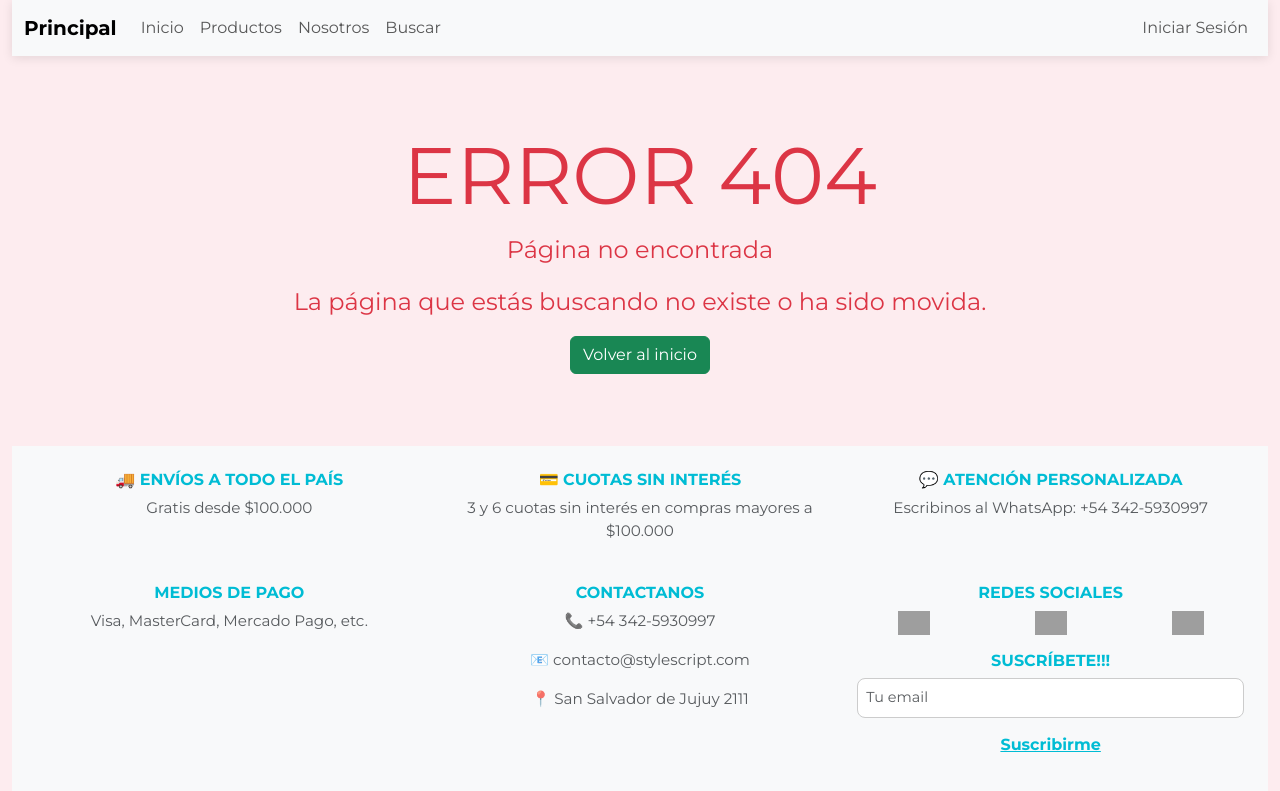
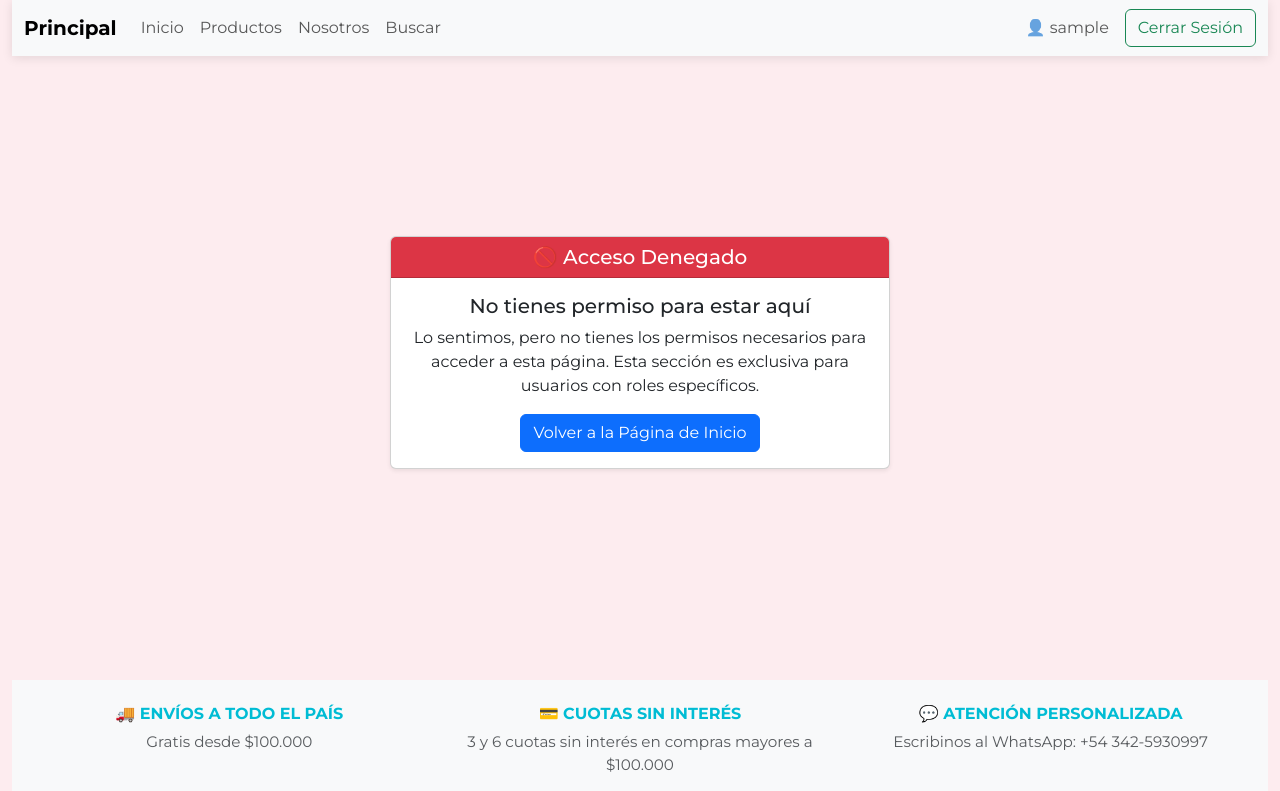
Before and after one commit to Chris213-boop/TrabajoFinalGrupo22Comision2, a React (Vite) app: page /no-autorizado in a window 1280 px wide. Shown: the top 791 px of the page. Built offline with nearby package versions, Linux system fonts and the light colour scheme; no server answers; sample sign-in values are in the browser's storage; grey boxes are pictures that could not be loaded.

Commit message:
implemente una seccion de NoAutorizado MaximilianoAntenor

```diff
--- a/src/assets/components/ProtectorRutas.jsx
+++ b/src/assets/components/ProtectorRutas.jsx
@@ -1,37 +1,29 @@
-import { Navigate, replace } from "react-router-dom";
+import { Navigate } from "react-router-dom";
 import useAut from "../hooks/useAut";
 import { Spinner, Container } from "react-bootstrap";
 
-//Componente para proteger rutas basadas en autenticación y roles
+const ProtectorRutas = ({ rolesPermitidos, children }) => {
+  const { isAuthenticated, user, isLoading } = useAut();
 
-const ProtectorRutas = ({rolesPermitidos, children}) => {
-    const { isAutenticated, user, isLoading } = useAut();
-
-    //Mostrar un spinner mientras se carga el estado de autenticacion
   if (isLoading) {
-        return(
+    return (
       <Container className="text-center mt-5">
         <Spinner animation="border" role="status">
-                    <span className="visually-hidden">
-                        Cargando autenticación...
-                    </span>
+          <span className="visually-hidden">Cargando autenticación...</span>
         </Spinner>
-                <p className="mt-2" >Verificando sesión...</p>
+        <p className="mt-2">Verificando sesión...</p>
       </Container>
     );
   }
 
-    //Si no esta autenticado, redirigir al login
-    if (isAutenticated) {
-        return <Navigate to="/login" replace />;
+  if (!isAuthenticated) {
+    return <Navigate to="/" replace />;
   }
 
-    //Si esta autenticado, verificar el rol (si se especifican roles permitidos)
   if (rolesPermitidos && !rolesPermitidos.includes(user?.rol)) {
-        return <Navigate to="/unauthorized" replace />;
+    return <Navigate to="/no-autorizado" replace />;
   }
 
-    //Si esta autenticado y autorizado por rol, renderizar el componente hijo
   return children;
 };
 
--- a/src/assets/contexts/AutorizacionesContext.jsx
+++ b/src/assets/contexts/AutorizacionesContext.jsx
@@ -1,53 +1,74 @@
-import { createContext, useState,useMemo, useCallback } from "react";
+// Archivo: src/assets/contexts/AutorizacionesContext.jsx (Versión Final con LocalStorage)
 
+import {
+  createContext,
+  useState,
+  useMemo,
+  useCallback,
+  useEffect,
+} from "react";
 import usersData from "../data/usuarios.json";
 
 export const AutContext = createContext(null);
 
-export function AutProvider ({children}) {
-    const [user, setUser] = useState(null); //usuario que en primera instancia es null
+export function AutProvider({ children }) {
+  const initialUser = JSON.parse(localStorage.getItem("user"));
 
-    //con la intencion de pensar en cargas asincronicas de datos o validaciones
-    const [isLoading, setIsLoading] = useState(false);
+  const [user, setUser] = useState(initialUser);
+  const [isLoading, setIsLoading] = useState(false); // Cambiaremos esto en un momento
 
-    // definimos la funcion login
+  useEffect(() => {
+    if (user) {
+      localStorage.setItem("user", JSON.stringify(user));
+    } else {
+      localStorage.removeItem("user");
+    }
+  }, [user]);
+
   const login = useCallback((credentials) => {
-        setIsLoading(true) ; //se activa brevemente, luego se desactiva
+    setIsLoading(true);
     try {
       const usuarioEncontrado = usersData.find(
-                u => u.username === credentials.username && u.password === credentials.password
+        (u) =>
+          u.username === credentials.username &&
+          u.password === credentials.password
       );
 
       if (usuarioEncontrado) {
-                const {password, ...userWithoutPassword } = usuarioEncontrado; // Quitamos el password
-                setUser (userWithoutPassword);
-                setIsLoading (false); //desactivar carga aqui
-                return {success: true }; // retorna exito inmediatamente
+        const { password, ...userWithoutPassword } = usuarioEncontrado;
+        setUser(userWithoutPassword);
+        setIsLoading(false);
+        return { success: true };
       } else {
         setUser(null);
-                setIsLoading (false);
-                return { success: false, message: "Credenciales inválidas. Por favor, verifica tu usuario y contraseña "}
+        setIsLoading(false);
+        return { success: false, message: "Credenciales inválidas..." };
       }
-        } catch (error ) {
-            console.error("Login failes due to unexpected error: ", error.message);
+    } catch (error) {
+      console.error("Login failed:", error.message);
       setUser(null);
       setIsLoading(false);
-            return {success: false, message: "Ocurrio un error inesperado durante el login"}
+      return { success: false, message: "Ocurrió un error inesperado..." };
     }
   }, []);
+
   const logout = useCallback(() => {
     setUser(null);
   }, []);
-    const autContextValue = useMemo (() => ({
+
+  const autContextValue = useMemo(
+    () => ({
       user,
-        isAuthenticated : !!user,
+      isAuthenticated: !!user,
       isLoading,
       login,
       logout,
-}), [user, isLoading, login, logout]);
-    //Proveer el valor del contexto a los hijos
+    }),
+    [user, isLoading, login, logout]
+  );
+
   return (
-        <AutContext.Provider value = {autContextValue}>
+    <AutContext.Provider value={autContextValue}>
       {children}
     </AutContext.Provider>
   );
--- /dev/null
+++ b/src/assets/pages/NoAutorizado.jsx
@@ -0,0 +1,31 @@
+import React from "react";
+import { Container, Card, Button } from "react-bootstrap";
+import { Link } from "react-router-dom";
+
+const NoAutorizado = () => {
+  return (
+    <Container
+      className="d-flex align-items-center justify-content-center"
+      style={{ minHeight: "70vh" }}
+    >
+      <Card className="text-center shadow-sm" style={{ maxWidth: "500px" }}>
+        <Card.Header as="h5" className="bg-danger text-white">
+          🚫 Acceso Denegado
+        </Card.Header>
+        <Card.Body>
+          <Card.Title>No tienes permiso para estar aquí</Card.Title>
+          <Card.Text>
+            Lo sentimos, pero no tienes los permisos necesarios para acceder a
+            esta página. Esta sección es exclusiva para usuarios con roles
+            específicos.
+          </Card.Text>
+          <Button as={Link} to="/home" variant="primary">
+            Volver a la Página de Inicio
+          </Button>
+        </Card.Body>
+      </Card>
+    </Container>
+  );
+};
+
+export default NoAutorizado;
--- a/src/assets/router/AppRouter.jsx
+++ b/src/assets/router/AppRouter.jsx
@@ -1,42 +1,50 @@
-import { Routes, Route} from 'react-router-dom';
-import { Container } from 'react-bootstrap';
-import Home from '../pages/Home';
-import Nosotros from '../pages/Nosotros';
-import Layout from '../pages/Layout';
-import Error from '../pages/Error';
-import LoginPage from '../pages/LoginPage';
-import Favoritos from '../pages/Favoritos';
-import BuscarProducto from "../components/BuscarProducto"
+import { Routes, Route } from "react-router-dom";
+import { Container } from "react-bootstrap";
+import Home from "../pages/Home";
+import Nosotros from "../pages/Nosotros";
+import Layout from "../pages/Layout";
+import Error from "../pages/Error";
+import LoginPage from "../pages/LoginPage";
+import Favoritos from "../pages/Favoritos";
+import BuscarProducto from "../components/BuscarProducto";
 import ProductosEliminados from "../pages/ProductosEliminados";
-import ProductosFavoritos from '../pages/ProductosFavoritos';
-import MostrarListaProductos from '../components/MostrarProducts';
-import ProtectorRutas from '../components/ProtectorRutas';
-import FormularioProducto from '../components/AgregarProducto';
+import ProductosFavoritos from "../pages/ProductosFavoritos";
+import MostrarListaProductos from "../components/MostrarProducts";
+import ProtectorRutas from "../components/ProtectorRutas";
+import FormularioProducto from "../components/AgregarProducto";
+import NoAutorizado from "../pages/NoAutorizado";
 
 function Rutas() {
   return (
     <Container fluid>
       <Routes>
-                <Route path='/' element={<Layout />}>
+        <Route path="/" element={<Layout />}>
           {/* <Route index element={<Home />} /> */}
-                    <Route index element={<LoginPage/>} />
+          <Route index element={<LoginPage />} />
           <Route path="home" element={<Home />} />
           <Route path="/productos" element={<MostrarListaProductos />} />
           <Route path="/nosotros" element={<Nosotros />} />
           <Route path="/favoritos" element={<Favoritos />} />
-                    <Route path="/eliminados" element={
-                        <ProtectorRutas rolesPermitidos={['ADMINISTRATIVO']}>
+          <Route
+            path="/eliminados"
+            element={
+              <ProtectorRutas rolesPermitidos={["ADMINISTRATIVO"]}>
                 <ProductosEliminados />
               </ProtectorRutas>
-                        } />
+            }
+          />
           <Route path="/prodFav" element={<ProductosFavoritos />} />
           <Route path="/buscar" element={<BuscarProducto />} />
-                    <Route path="/agregar" element={
-                        <ProtectorRutas rolesPermitidos={['ADMINISTRATIVO']}>
-                            <FormularioProducto/>
+          <Route
+            path="/agregar"
+            element={
+              <ProtectorRutas rolesPermitidos={["ADMINISTRATIVO"]}>
+                <FormularioProducto />
               </ProtectorRutas>
-                        } />
-                    <Route path="*" element = {<Error/>} />
+            }
+          />
+          <Route path="/no-autorizado" element={<NoAutorizado />} />
+          <Route path="*" element={<Error />} />
         </Route>
       </Routes>
     </Container>
```
Lines whose indentation alone changed are shown as unchanged.
